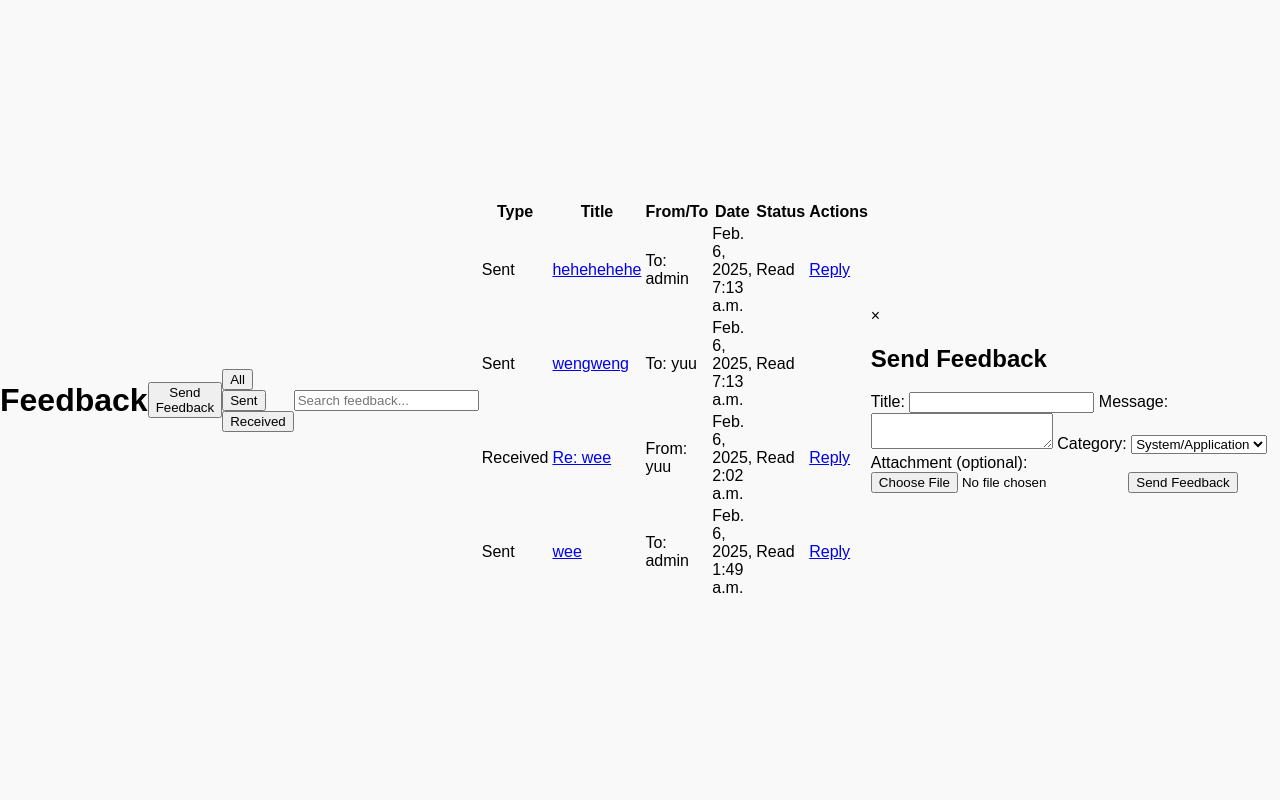
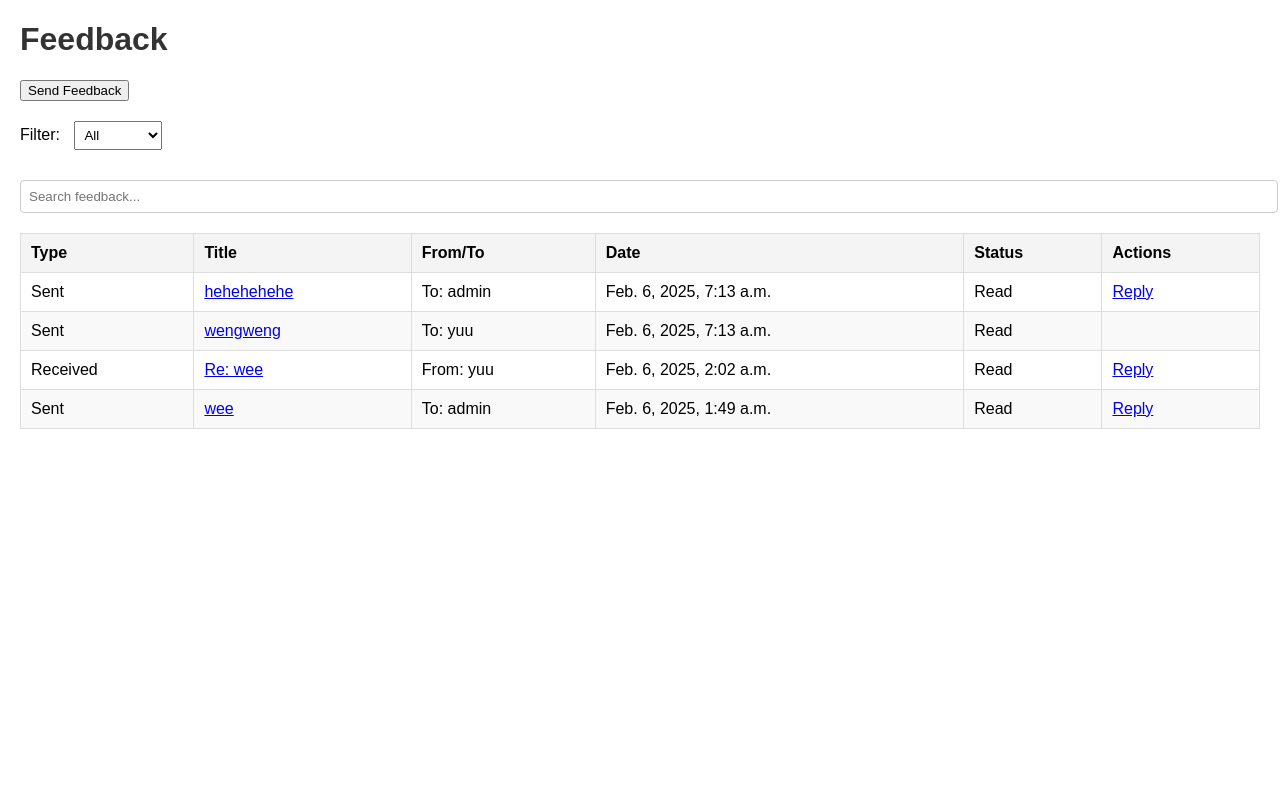
Before and after one commit to natasha1013/UniversityAidManagement, a Django app: page /feedbacks/ in a window 1280 px wide. Run offline with Django 5.2, Linux system fonts and the light colour scheme; a user stored in the database is signed in; data comes from the database, SQL or seed files in the repository; both versions use the stored data as it was after the commit.

Commit message:
feedbacks, still bug

```diff
--- a/feedbacks/templates/feedbacks/feedback.html
+++ b/feedbacks/templates/feedbacks/feedback.html
@@ -1,25 +1,98 @@
-<!-- feedbacks/templates/feedbacks/feedback.html -->
-{% extends "base.html" %}
-{% load static %}
-{% block title %}
-    Feedback
-{% endblock title %}
-{% block static %}
-    <link rel="stylesheet" href="{% static 'css/feedbacks.css' %}">
-{% endblock static %}
-{% block content %}
+<!DOCTYPE html>
+<html lang="en">
+<head>
+    <meta charset="UTF-8">
+    <meta name="viewport" content="width=device-width, initial-scale=1.0">
+    <title>Feedback</title>
+    <style>
+        /* General Styles */
+        body {
+            font-family: Arial, sans-serif;
+            margin: 20px;
+        }
+        h1 {
+            color: #333;
+        }
+        .actions, .filters, .search-bar {
+            margin-bottom: 20px;
+        }
+        .filters select {
+            padding: 5px;
+            margin-left: 10px;
+        }
+        .search-bar input {
+            width: 100%;
+            padding: 8px;
+            margin-top: 10px;
+            border: 1px solid #ccc;
+            border-radius: 4px;
+        }
+        table {
+            width: 100%;
+            border-collapse: collapse;
+            margin-top: 20px;
+        }
+        table th, table td {
+            padding: 10px;
+            border: 1px solid #ddd;
+            text-align: left;
+        }
+        table th {
+            background-color: #f4f4f4;
+        }
+        table tr:nth-child(even) {
+            background-color: #f9f9f9;
+        }
+        .hidden {
+            display: none;
+        }
+        .modal {
+            display: none;
+            position: fixed;
+            z-index: 1000;
+            left: 0;
+            top: 0;
+            width: 100%;
+            height: 100%;
+            background-color: rgba(0, 0, 0, 0.5);
+        }
+        .modal-content {
+            background-color: white;
+            margin: 10% auto;
+            padding: 20px;
+            border: 1px solid #888;
+            width: 50%;
+        }
+        .close {
+            color: #aaa;
+            float: right;
+            font-size: 28px;
+            font-weight: bold;
+            cursor: pointer;
+        }
+        .close:hover,
+        .close:focus {
+            color: black;
+            text-decoration: none;
+        }
+    </style>
+</head>
+<body>
     <h1>Feedback</h1>
 
-    <!-- Tabs for Navigation -->
+    <!-- Actions -->
     <div class="actions">
         <button onclick="openModal('send-feedback')">Send Feedback</button>
     </div>
 
     <!-- Filters -->
     <div class="filters">
-        <button onclick="filterFeedback('all')">All</button>
-        <button onclick="filterFeedback('sent')">Sent</button>
-        <button onclick="filterFeedback('received')">Received</button>
+        <label for="filter-dropdown">Filter:</label>
+        <select id="filter-dropdown" onchange="filterFeedback(this.value)">
+            <option value="all">All</option>
+            <option value="sent">Sent</option>
+            <option value="received">Received</option>
+        </select>
     </div>
 
     <!-- Search Bar -->
@@ -27,7 +100,6 @@
         <input type="text" id="search-input" placeholder="Search feedback..." onkeyup="filterFeedback()">
     </div>
 
-    <!-- Combined Feedback Table -->
     <!-- Combined Feedback Table -->
     <table id="feedback-table">
         <thead>
@@ -117,5 +189,58 @@
     </div>
 
     <!-- JavaScript -->
-    <script src="{% static 'js/feedbacks.js' %}"></script>
-{% endblock content %}
+    <script>
+        // Function to open a modal
+        function openModal(modalId) {
+            const modal = document.getElementById(modalId);
+            if (modal) {
+                modal.style.display = 'block';
+            }
+        }
+
+        // Function to close a modal
+        function closeModal(modalId) {
+            const modal = document.getElementById(modalId);
+            if (modal) {
+                modal.style.display = 'none';
+            }
+        }
+
+        // Automatically open the reply modal if the tab is set to 'reply'
+        document.addEventListener('DOMContentLoaded', function () {
+            const urlParams = new URLSearchParams(window.location.search);
+            const tab = urlParams.get('tab');
+            if (tab === 'reply') {
+                openModal('reply-modal');
+            }
+        });
+
+        // Close modal when clicking outside of it
+        window.onclick = function (event) {
+            const modals = document.querySelectorAll('.modal');
+            modals.forEach(function (modal) {
+                if (event.target === modal) {
+                    modal.style.display = 'none';
+                }
+            });
+        };
+
+        // Filter feedback rows based on dropdown and search query
+        function filterFeedback(filterType = 'all') {
+            const rows = document.querySelectorAll('#feedback-table tbody tr.feedback-row');
+            const searchInput = document.getElementById('search-input').value.toLowerCase();
+
+            rows.forEach(row => {
+                const type = row.classList.contains('sent') ? 'sent' : 'received';
+                const title = row.querySelector('td:nth-child(2)').innerText.toLowerCase();
+                const fromTo = row.querySelector('td:nth-child(3)').innerText.toLowerCase();
+
+                const matchesFilter = filterType === 'all' || type === filterType;
+                const matchesSearch = title.includes(searchInput) || fromTo.includes(searchInput);
+
+                row.style.display = matchesFilter && matchesSearch ? '' : 'none';
+            });
+        }
+    </script>
+</body>
+</html>
--- a/feedbacks/views.py
+++ b/feedbacks/views.py
@@ -31,15 +31,6 @@
         if feedback.receiver == request.user and not feedback.is_read:
             feedback.is_read = True
             feedback.save()
-        return render(request, 'feedbacks/feedback.html', {
-            'tab': tab,
-            'feedback': feedback,
-            'feedback_list': feedback_list,
-        })
-
-    # Handle replying to feedback
-    if tab == 'reply' and feedback_id:
-        feedback = get_object_or_404(Feedback, id=feedback_id, receiver=request.user)
         return render(request, 'feedbacks/feedback.html', {
             'tab': tab,
             'feedback': feedback,
--- a/users/templates/dashboards/admin_dashboard.html
+++ b/users/templates/dashboards/admin_dashboard.html
@@ -136,6 +136,9 @@
             </div>
         </section> <!-- Close Profile Details Section -->
 
+    {% elif active_tab == 'feedback_management' %}
+
+        {%include "feedbacks/feedback.html"%}
 
     {% endif %}
 
--- a/users/urls.py
+++ b/users/urls.py
@@ -1,4 +1,4 @@
-from django.urls import path
+from django.urls import include, path
 from . import views
 
 urlpatterns = [
@@ -17,4 +17,5 @@
     path('logout/', views.logout_view, name='logout'),
     path('', views.home, name='home'),
     path('test/', views.test, name = 'test'),
+
 ]
```
Also changed, not shown: db.sqlite3.
